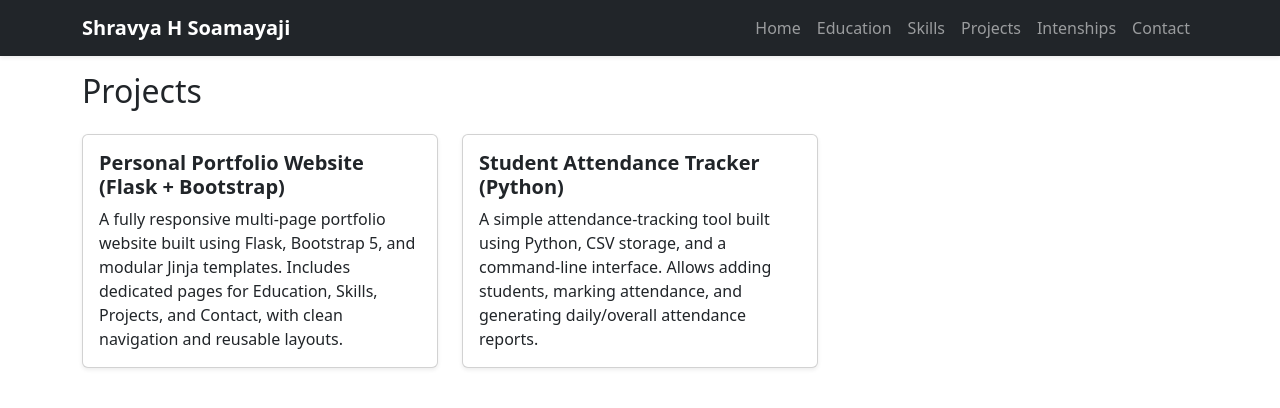
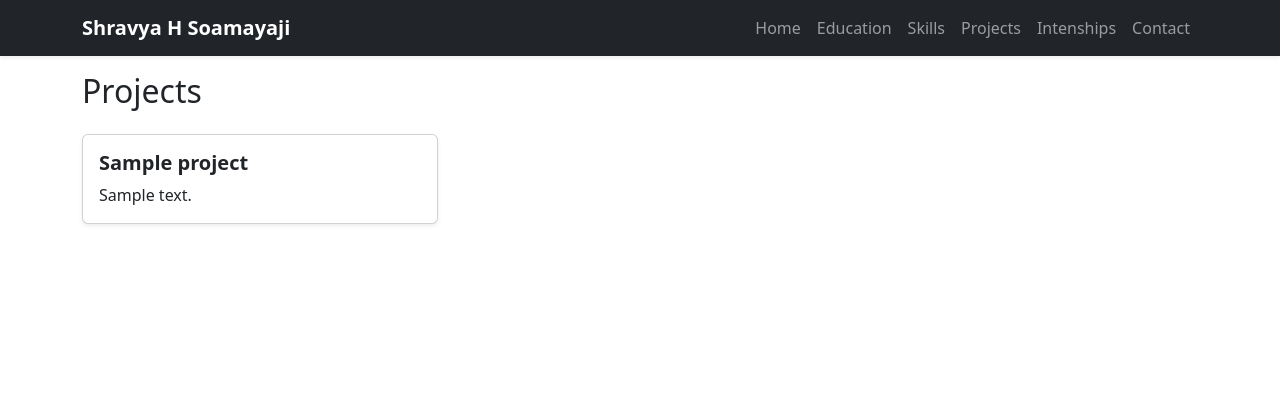
Before and after one commit to shravya0306/Mini-Projects, a Flask app: template Portfolio/templates/projects.html in a window 1280 px wide. Shown: the top 408 px of the page. Run offline with Flask 3, Linux system fonts and the light colour scheme; the template is opened without the code that fills it: most values are stand-ins (such as "Sample title", 1, 10 or a date in 2020).

Commit message:
added SQLlite for projects and contact

```diff
--- a/Portfolio/app.py
+++ b/Portfolio/app.py
@@ -25,18 +25,30 @@ def education():
     #return render_template('education.html')
 
 
-@app.route('/skills')
-def skills():
-    return render_template('skills.html')
+@app.route('/projects')
+def projects():
+    conn = get_db_connection()
+    projects_data = conn.execute(
+        'SELECT title, description FROM projects'
+    ).fetchall()
+    conn.close()
+
+    return render_template('projects.html', projects=projects_data)
 
 
-@app.route('/projects')
-def projects():
-    return render_template('projects.html')
 
-@app.route('/Contact')
+
+
+@app.route('/contact')
 def contact():
-    return render_template('ContactMe.html')
+    conn = get_db_connection()
+    contact_data = conn.execute(
+        'SELECT name, email, phone, address FROM contact WHERE id = 1'
+    ).fetchone()
+    conn.close()
+
+    return render_template('ContactMe.html', contact=contact_data)
+
 
 if __name__ == '__main__':
     app.run(debug=True)
--- a/Portfolio/templates/index.html
+++ b/Portfolio/templates/index.html
@@ -1,4 +1,4 @@
-<!DOCTYPE html>
+<!doctype html>
 <html lang="en">
   <head>
     <meta charset="UTF-8" />
@@ -45,7 +45,7 @@
               <a class="nav-link" href="/Intenships">Intenships</a>
             </li>
             <li class="nav-item">
-              <a class="nav-link" href="/Contact">Contact</a>
+              <a class="nav-link" href="/contact">Contact</a>
             </li>
           </ul>
         </div>
--- a/Portfolio/templates/projects.html
+++ b/Portfolio/templates/projects.html
@@ -1,36 +1,18 @@
 {% extends 'index.html' %} {% block content %}
 <div class="container py-5 mt-4">
   <h2 class="mb-4">Projects</h2>
+
   <div class="row g-4">
+    {% for p in projects %}
     <div class="col-md-6 col-lg-4">
       <div class="card shadow-sm h-100">
         <div class="card-body">
-          <h5 class="card-title fw-bold">
-            Personal Portfolio Website (Flask + Bootstrap)
-          </h5>
-          <p class="card-text">
-            A fully responsive multi-page portfolio website built using Flask,
-            Bootstrap 5, and modular Jinja templates. Includes dedicated pages
-            for Education, Skills, Projects, and Contact, with clean navigation
-            and reusable layouts.
-          </p>
+          <h5 class="card-title fw-bold">{{ p["title"] }}</h5>
+          <p class="card-text">{{ p["description"] }}</p>
         </div>
       </div>
     </div>
-    <div class="col-md-6 col-lg-4">
-      <div class="card shadow-sm h-100">
-        <div class="card-body">
-          <h5 class="card-title fw-bold">
-            Student Attendance Tracker (Python)
-          </h5>
-          <p class="card-text">
-            A simple attendance‑tracking tool built using Python, CSV storage,
-            and a command-line interface. Allows adding students, marking
-            attendance, and generating daily/overall attendance reports.
-          </p>
-        </div>
-      </div>
-    </div>
+    {% endfor %}
   </div>
 </div>
 {% endblock %}
```
Also changed, not shown: Portfolio/init_db.py (+46 -0 lines), Portfolio/templates/ContactMe.html (+4 -4 lines), Portfolio/portfolio.db.
